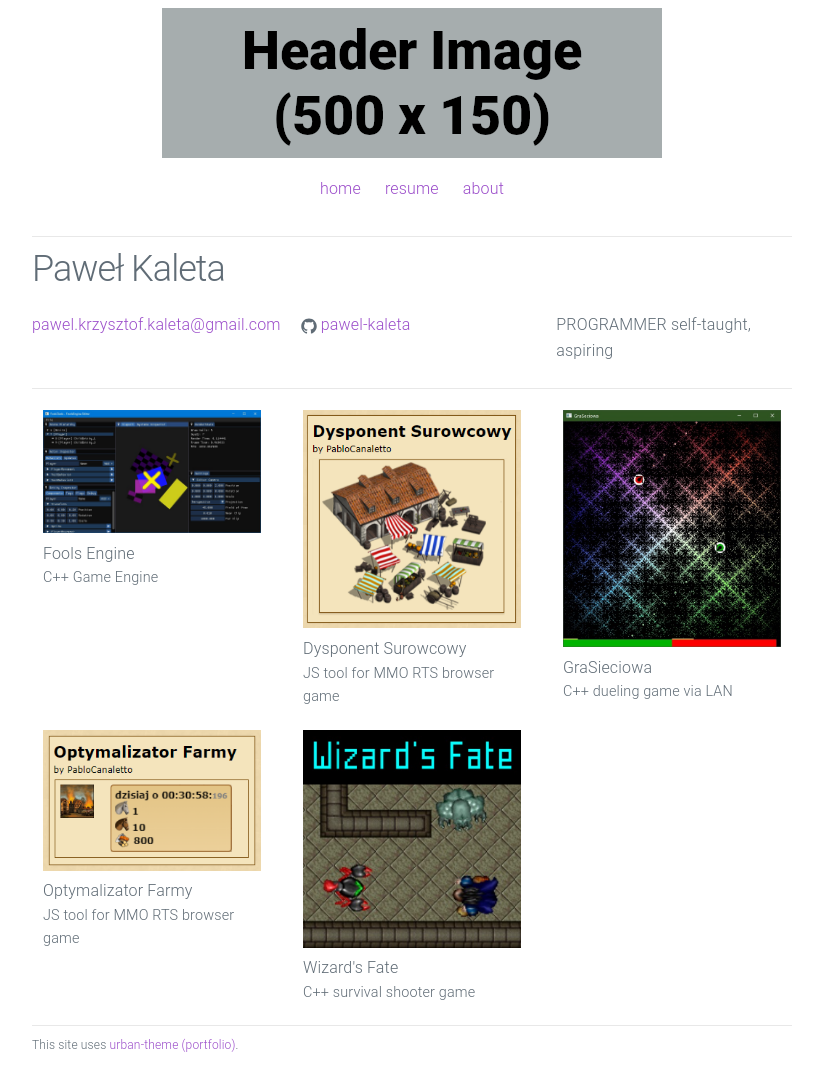
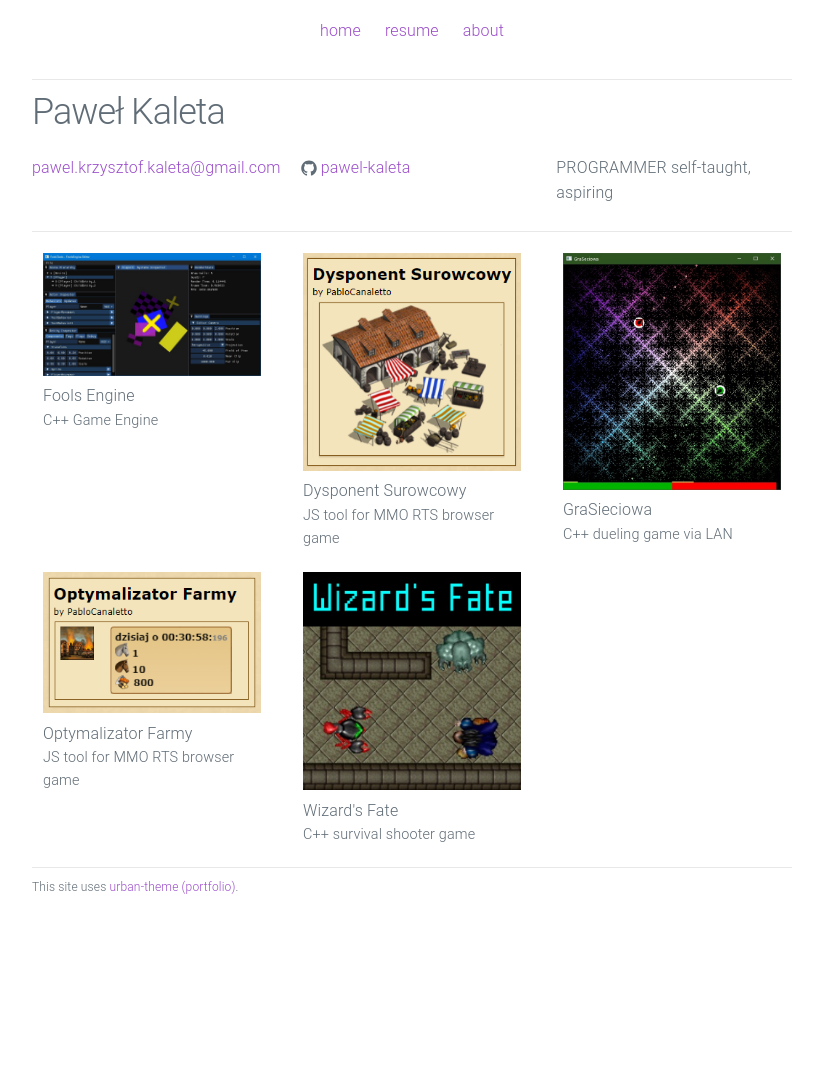
Before and after one commit to pawel-kaleta/pawel-kaleta.github.io, a Jekyll site: the page built from index.html, in a window 1280 px wide. Shown: the whole page, without its empty margins (228-1051 px from the left). Built offline with Jekyll 4.4.1, drawn with Linux system fonts in a browser that asks for light colours; after the commit the page ends 932 px from its top, so only the background shows below that.

Commit message:
Update header.html

```diff
--- a/_includes/header.html
+++ b/_includes/header.html
@@ -1,5 +1,5 @@
 <header class="site-header">
-  <a class="site-title" href="{{ site.baseurl }}/"><img src="/assets/header.png"></a>
+  <!--	<a class="site-title" href="{{ site.baseurl }}/"><img src="/assets/header.png"></a>	-->
 
   <nav class="navbar">
     <ul>
```
